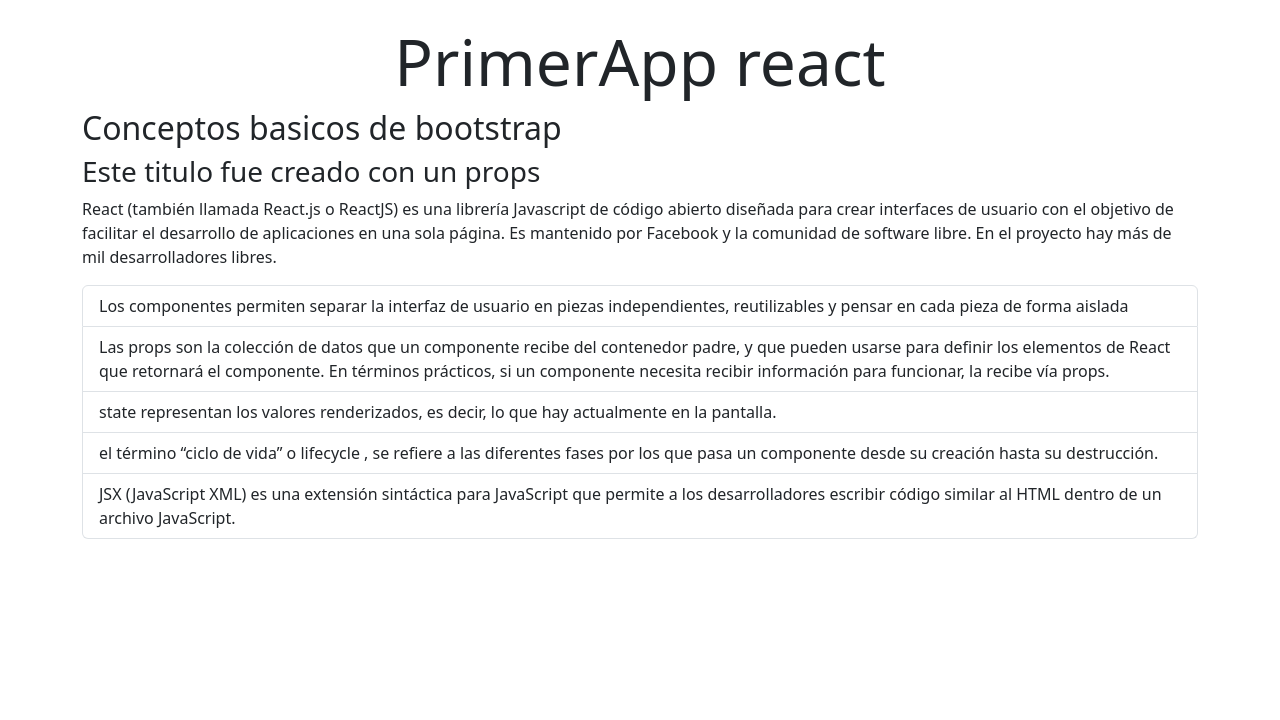
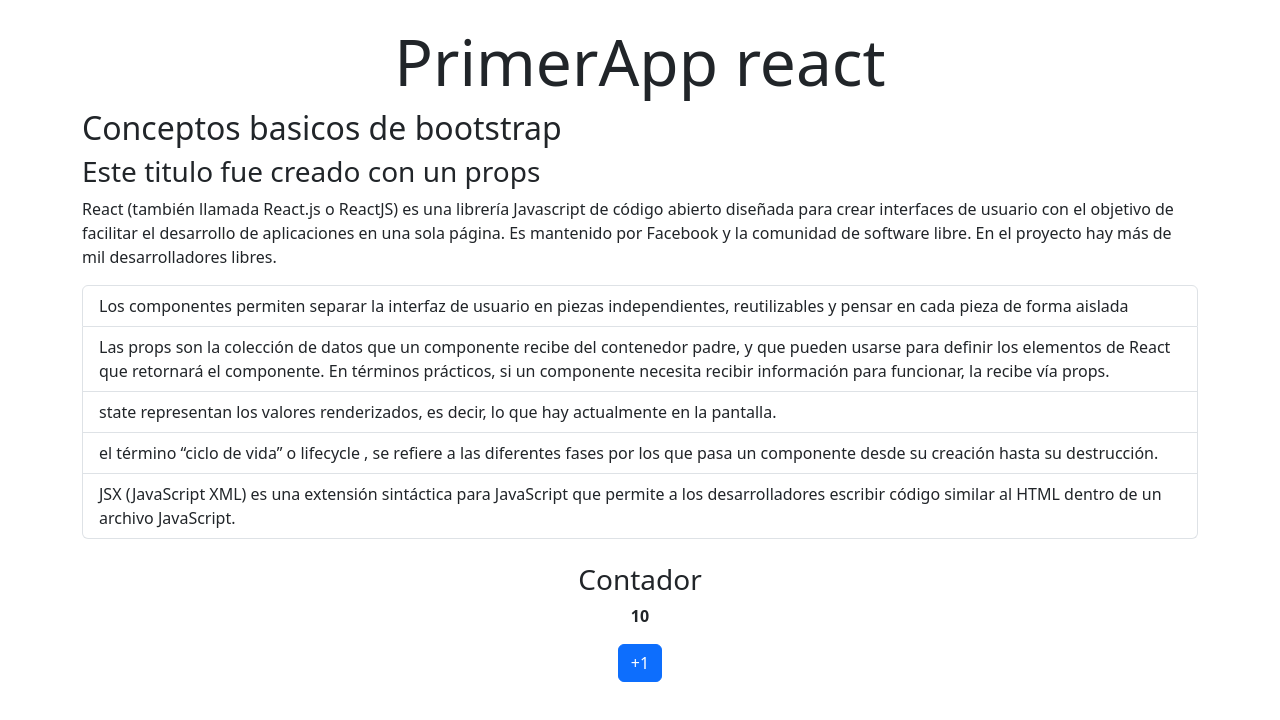
Before and after one commit to vircampillo22/primerAPPReact, a React (Vite) app: page / in a window 1280 px wide. Shown: the top 720 px of the page. Built offline with nearby package versions, Linux system fonts and the light colour scheme.

Commit message:
agregamos un contador

```diff
--- a/src/App.jsx
+++ b/src/App.jsx
@@ -1,3 +1,4 @@
+import Contador from "./component/Contador";
 import Informacion from "./component/Informacion"
 import 'bootstrap/dist/css/bootstrap.min.css';
 function App() {
@@ -7,6 +8,7 @@ function App() {
     <section className="container my-4" >
       <h1 className="text-center display-3" >PrimerApp react</h1>
       <Informacion tituloSecundario="Este titulo fue creado con un props"></Informacion>
+      <Contador></Contador>
     </section>
 
   )
--- /dev/null
+++ b/src/component/Contador.jsx
@@ -0,0 +1,14 @@
+const Contador = () => {
+    return (
+        <article className="text-center mt-4">
+            <h3>Contador</h3>
+            <p className="fw-bold">10</p>
+            <button className="btn btn-primary">+1</button>
+        </article>
+
+
+
+    );
+};
+
+export default Contador;
```
